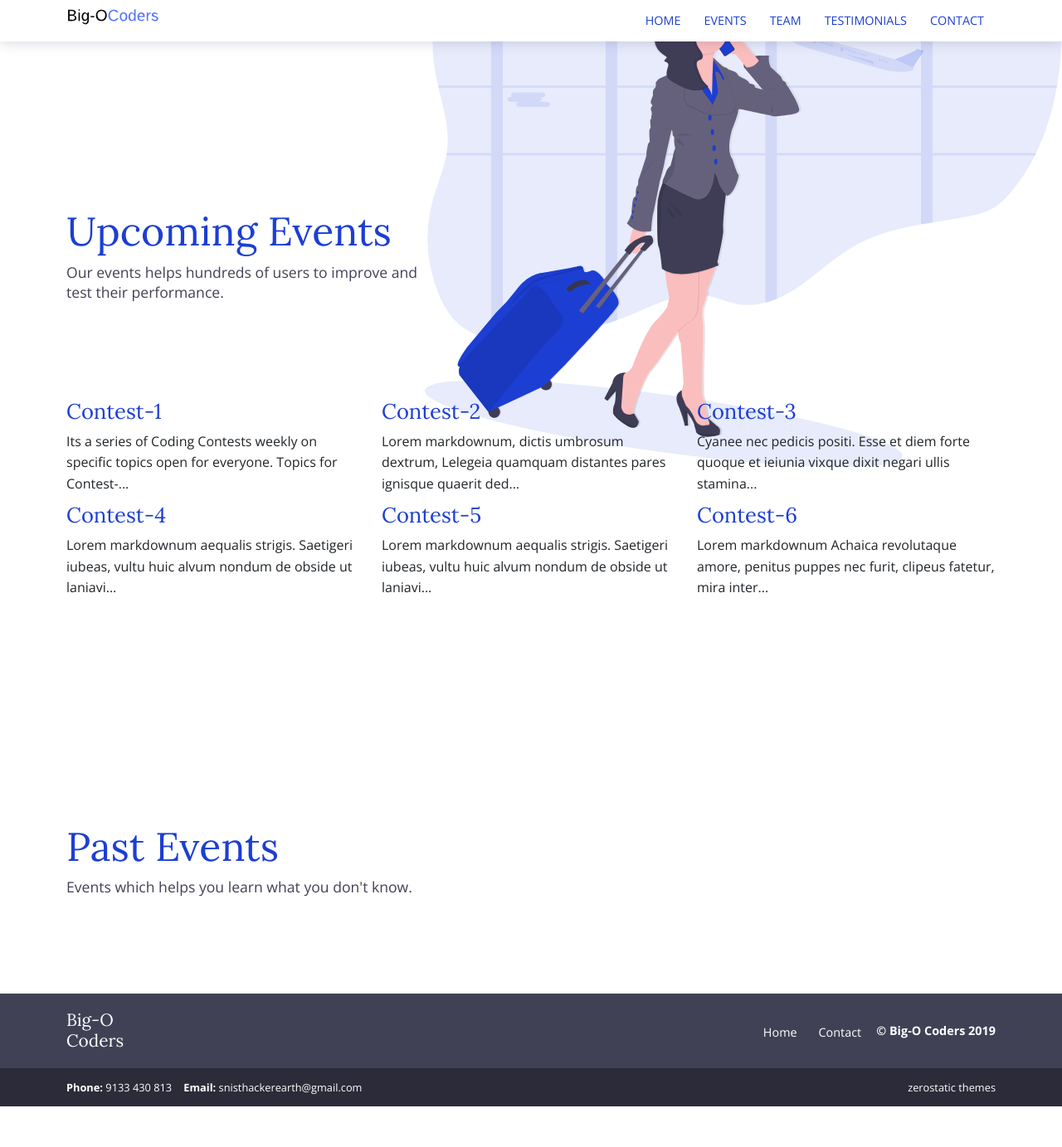
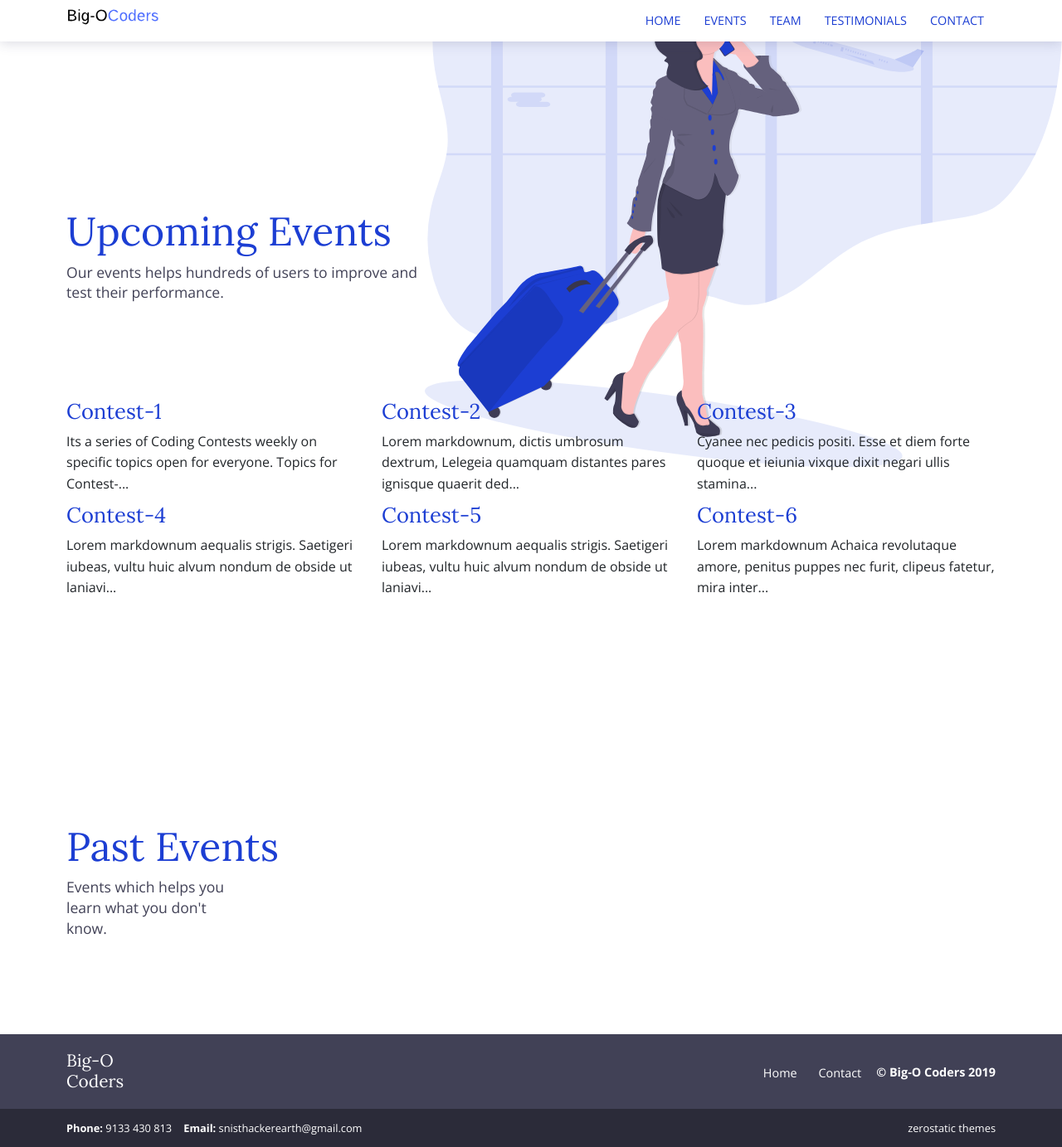
Before and after one commit to SnistAheads/Ocoders, a Jekyll site: the page built from events.html, in a window 1280 px wide. Shown: the whole page at 83% size. Built offline with Jekyll 4.4.1, drawn with Linux system fonts in a browser that asks for light colours; before the commit the page ends 1334 px from its top, so only the background shows below that.

Commit message:
Update events.html

```diff
--- a/events.html
+++ b/events.html
@@ -36,7 +36,7 @@ bodyClass: page-services-list
 <div class="intro">
   <div class="container">
     <div class="row">
-      <div class="col-12">
+      <div class="col-6">
         <h1>Past Events</h1>
         <p>
           Events which helps you learn what you don't know.
```
